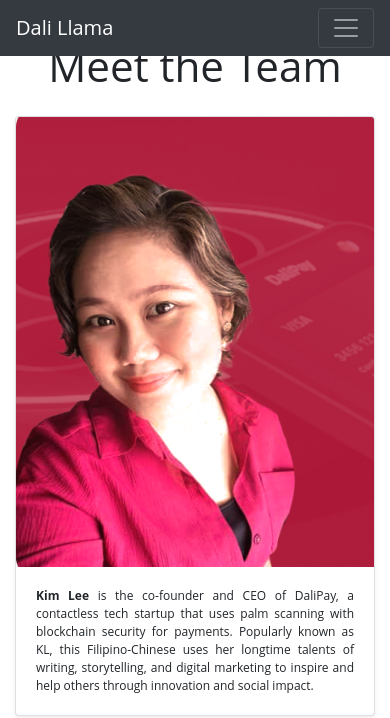
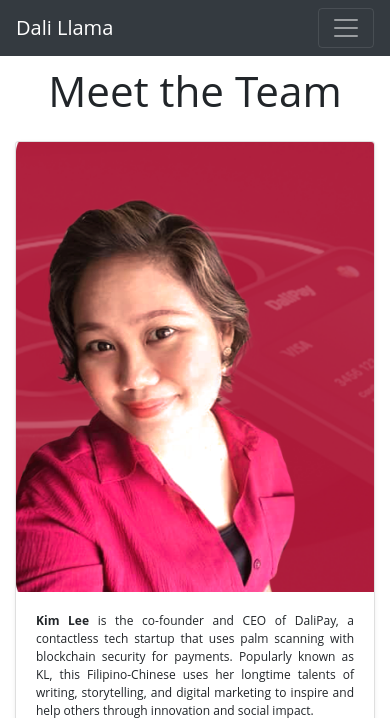
Before and after one commit to rodneymandap/dali-llama, a Flask app: page /team in a window 390 px wide. Shown: the top 718 px of the page. Run offline with Flask 2, Linux system fonts and the light colour scheme; some libraries are stand-ins or nearby versions.

Commit message:
Change padding-top of team-tile for responsiveness

```diff
--- a/static/css/app.css
+++ b/static/css/app.css
@@ -6,7 +6,6 @@
     /* padding-left: 10px; */
     height: 450px;
 }
-
 
 body {
   font-family: "Open Sans", sans-serif;
@@ -35,6 +34,9 @@ body {
         border-top: 1px solid;
         border-left: none;
     }
+    #team-title {
+        padding-top: 50px;
+    }
 }
 
 #map {
```
